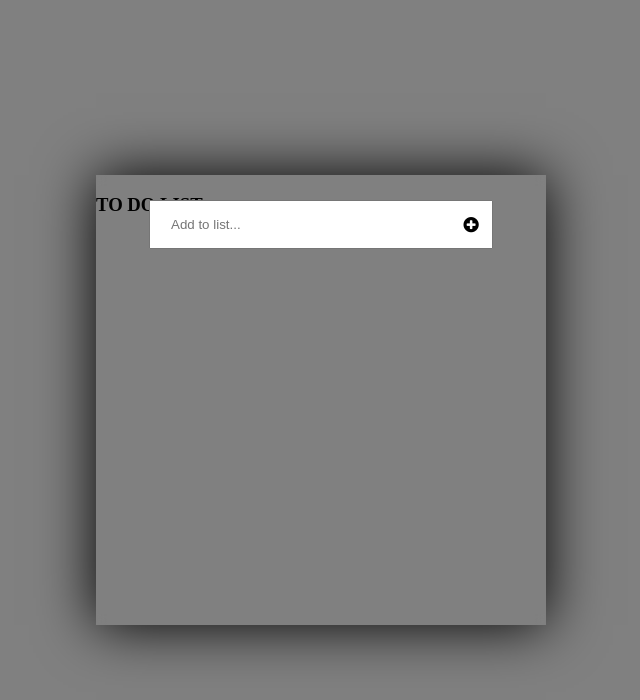
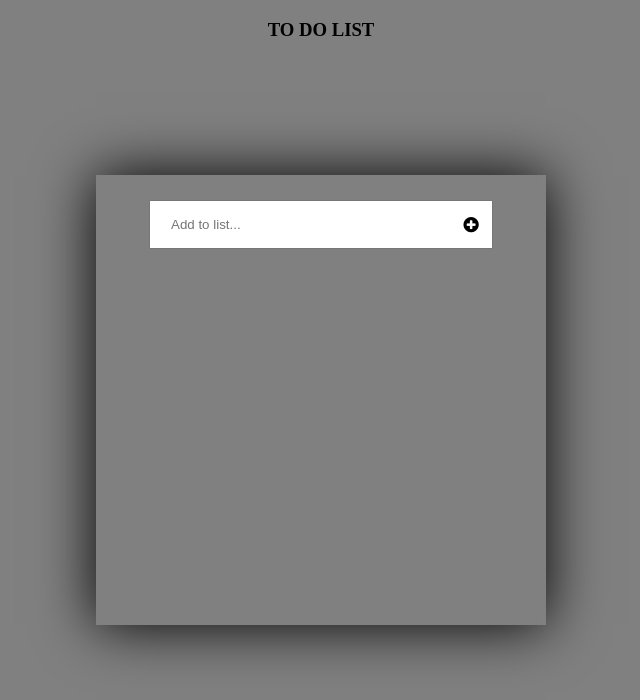
Before and after one commit to Bigice-spec/TODO-LIST, a plain HTML site: page index.html in a window 1280 px wide. Shown: the whole page, without its empty margins (319-959 px from the left). Drawn offline with Linux system fonts and the light colour scheme.

Commit message:
Update index.html

```diff
--- a/index.html
+++ b/index.html
@@ -8,8 +8,8 @@
     <title>ToDoList</title>
 </head>
 <body>
+    <center><h3>TO DO LIST</h3></center>
     <div class="container">
-        <h3>TO DO LIST</h3>
         <input type="text" class="txt" placeholder="Add to list...">
         <button class="btn" onclick="addToList()">
             <i class="fa fa-plus-circle fa-lg"></i>
```
